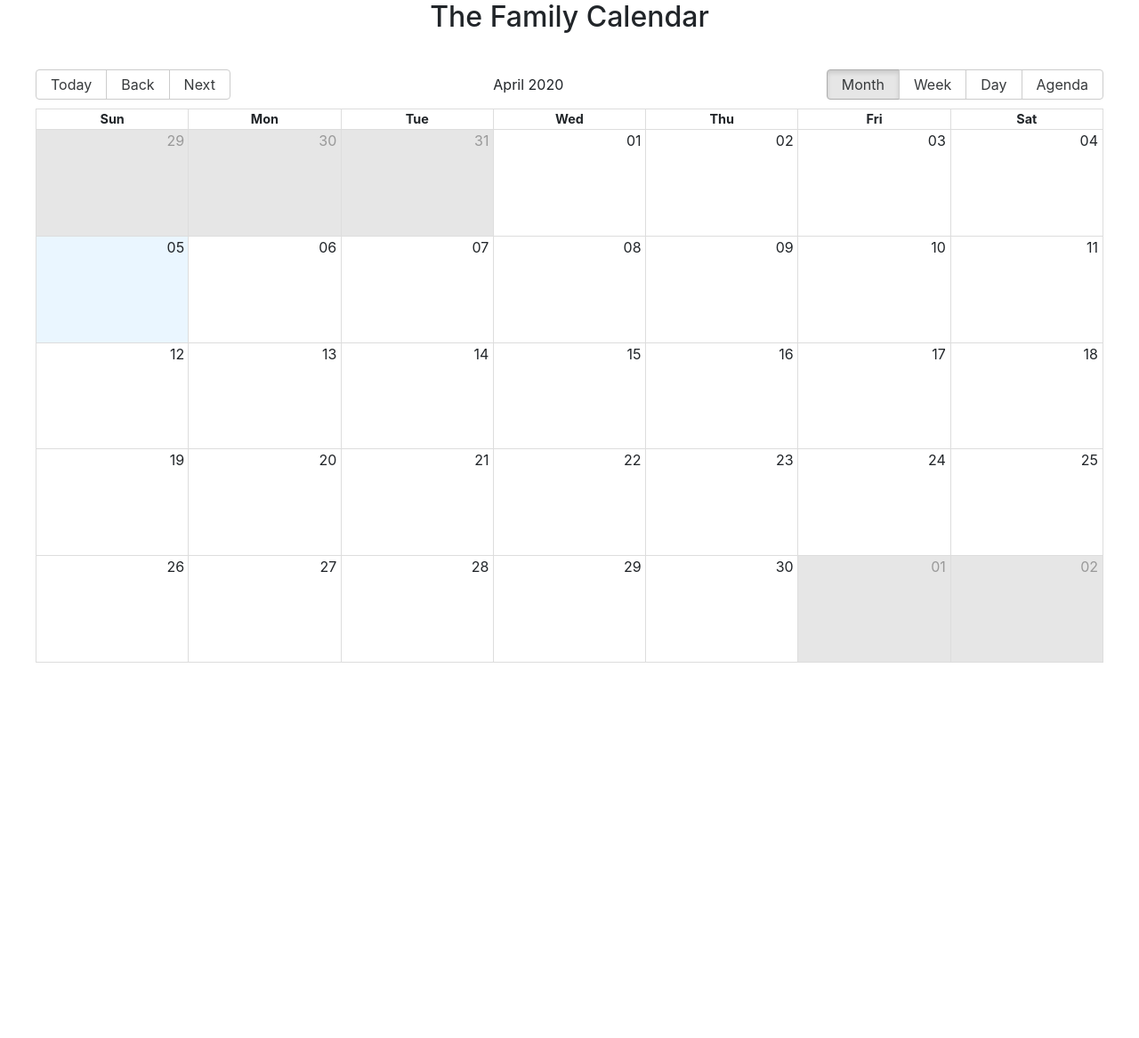
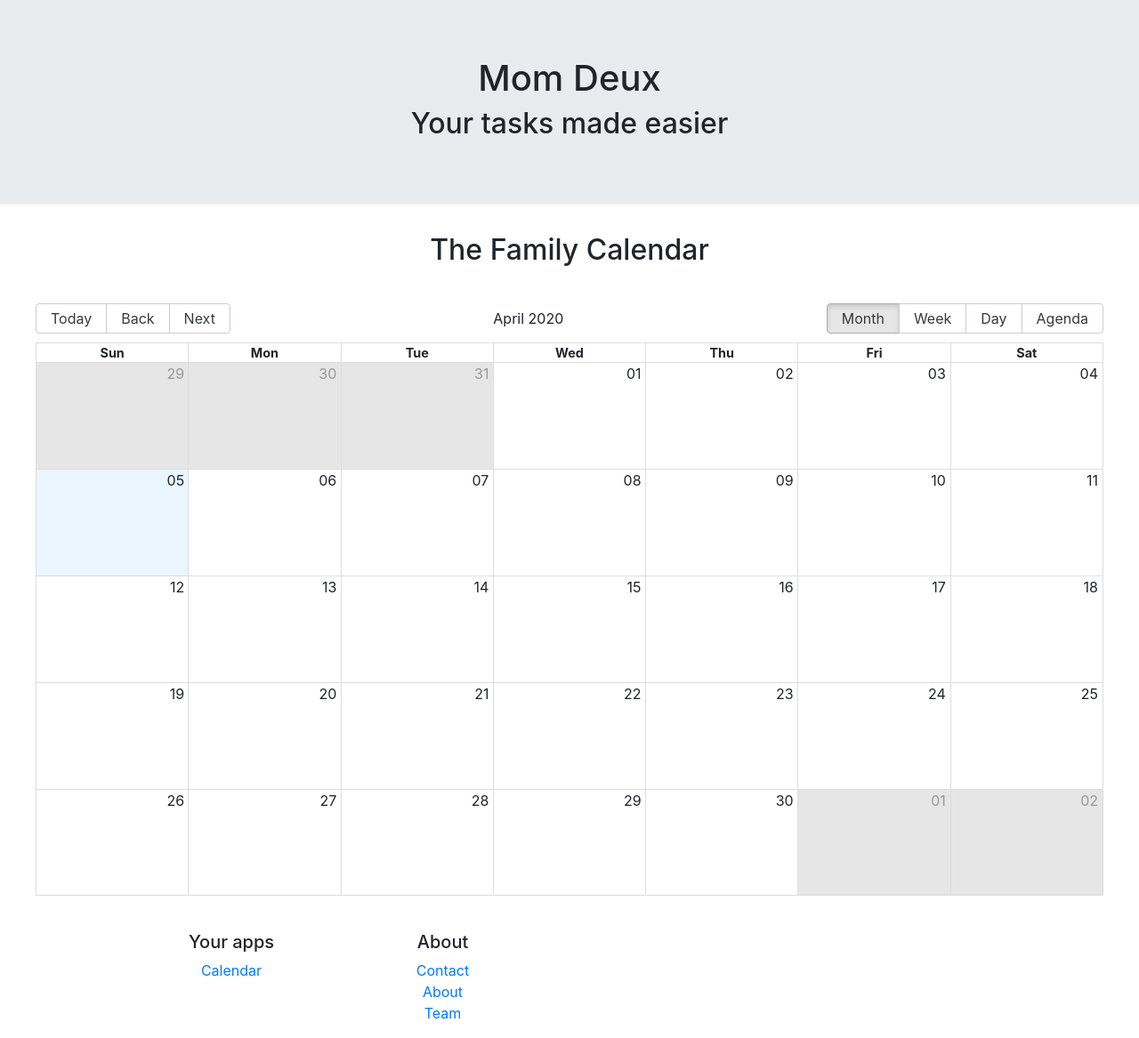
Before and after one commit to bronight/portfolioproject, a React (Create React App) app: page /calendar in a window 1280 px wide. Shown: the whole page at 89% size. Before the commit the page ends 800 px from the top, so only its background shows below. Built offline with nearby package versions, Linux system fonts and the light colour scheme; no server answers.

Commit message:
Added primitive Header and Footer

```diff
--- /dev/null
+++ b/src/components/FooterComponent.js
@@ -0,0 +1,40 @@
+import React, { Component } from "react";
+import {
+    Nav,
+    Navbar,
+    NavbarBrand,
+    NavbarToggler,
+    Collapse,
+    NavItem,
+    Jumbotron,
+    Button, Modal, ModalHeader, ModalBody, Form, FormGroup, Input, Label
+  } from "reactstrap";
+  import { Link } from "react-router-dom";
+
+
+  function Footer(props) {
+    return (
+      <footer className="site-footer">
+        <div className="container">
+          <div className="row">
+            <div className="col-4 col-sm-2 offset-1">
+              <h5>Your apps</h5>
+              <ul className="list-unstyled">
+                <li><Link to='/calendar'>Calendar</Link></li>
+              </ul>
+            </div>
+            <div className="col-6 col-sm-3 text-center">
+              <h5>About</h5>
+              <ul className="list-unstyled">
+                <li><Link to='/contact'>Contact</Link></li>
+                <li><Link to='/about'>About</Link></li>
+                <li><Link to='/team'>Team</Link></li>
+              </ul>
+            </div>
+          </div>
+        </div>
+      </footer>
+    );
+  }
+
+export default Footer;
--- /dev/null
+++ b/src/components/HeaderComponent.js
@@ -0,0 +1,25 @@
+import React, { Component } from "react";
+import {
+    Jumbotron,
+  } from "reactstrap";
+
+class Header extends Component {
+    render() {
+        return (
+            <React.Fragment>
+                <Jumbotron fluid>
+                <div className="container">
+                    <div className="row">
+                    <div className="col">
+                        <h1>Mom Deux</h1>
+                        <h2>Your tasks made easier</h2>
+                    </div>
+                    </div>
+                </div>
+                </Jumbotron>
+            </React.Fragment>
+        )
+    }
+}
+
+export default Header;
--- a/src/components/MainComponent.js
+++ b/src/components/MainComponent.js
@@ -1,9 +1,9 @@
 import React, { Component } from 'react';
 import Home from './HomeComponent';
 import TheCalendar from './CalendarComponent';
-/*
 import Header from './HeaderComponent';
 import Footer from './FooterComponent';
+/*
 import Contact from './ContactComponent';
 import About from './AboutComponent';
 */
@@ -37,13 +37,13 @@ class Main extends Component {
 
         return (
             <div>
-                {/* <Header /> */}
-                <Switch>
-                    <Route path='/home' component={HomePage} />
-                    <Route exact path='/calendar' render={() => <TheCalendar events={this.props.events.events} /> } />
-                    <Redirect to='/home' />
-                </Switch>
-                {/* <Footer /> */}
+                <Header />
+                    <Switch>
+                        <Route path='/home' component={HomePage} />
+                        <Route exact path='/calendar' render={() => <TheCalendar events={this.props.events.events} /> } />
+                        <Redirect to='/home' />
+                    </Switch>
+                <Footer />
             </div>
         );
     };
```
